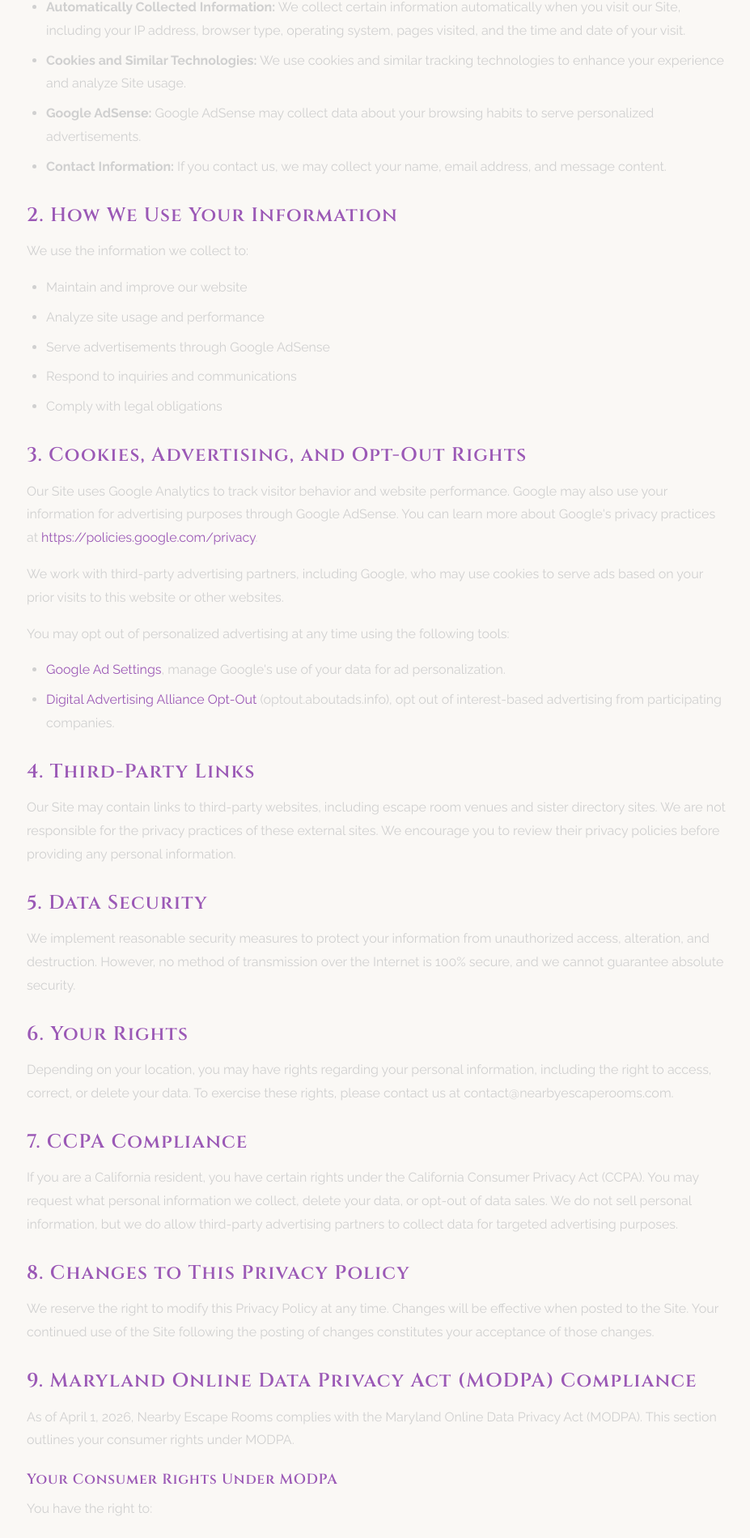
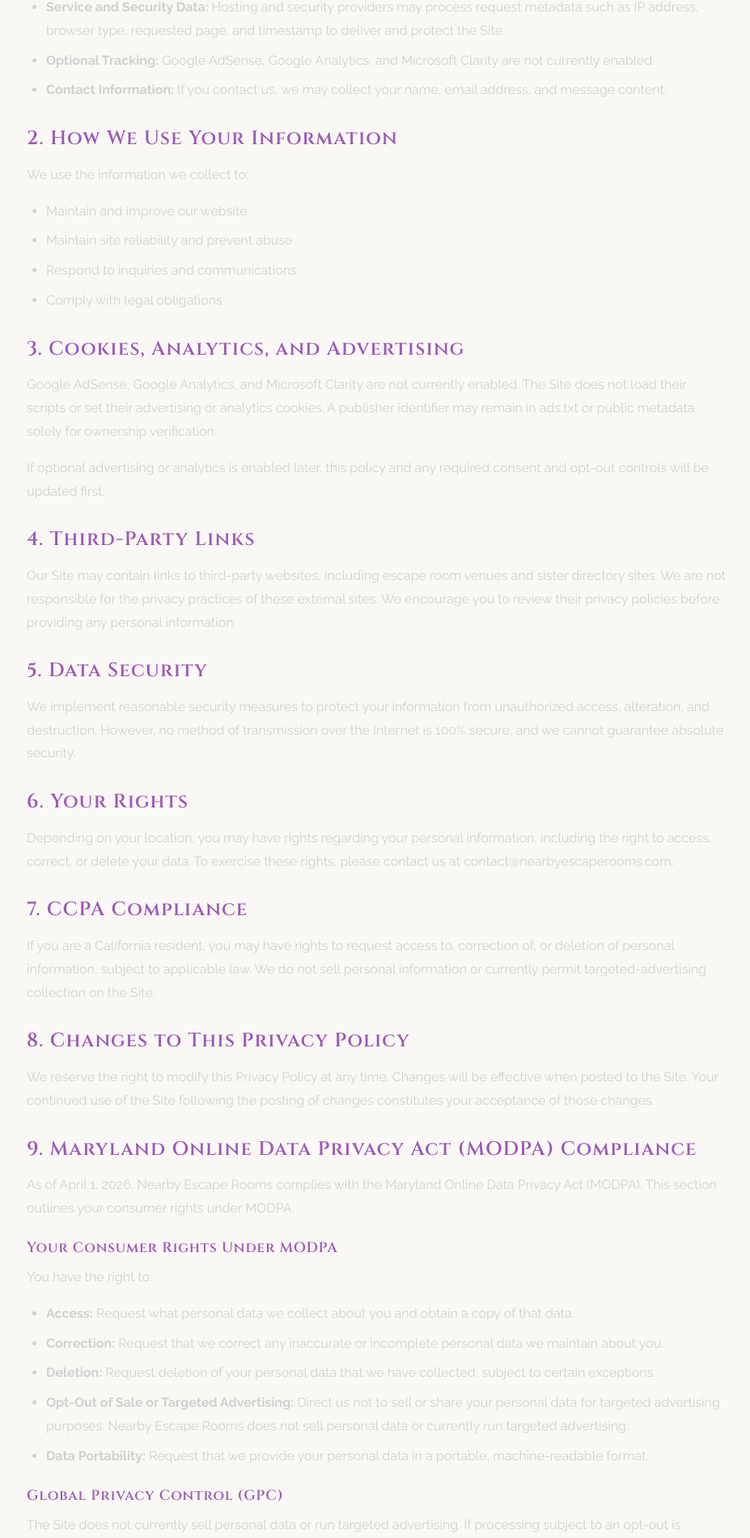
Before and after one commit to raiderj77/nearbyescaperooms, a Next.js app: page /privacy in a window 1280 px wide. Shown: the part 475-2374 px from the top of the page at 81% size, without its empty margins (173-1100 px from the left). Built offline with nearby package versions, Linux system fonts and the light colour scheme.

Commit message:
Disable unapproved tracking and harden privacy (#6)

```diff
--- a/next.config.ts
+++ b/next.config.ts
@@ -28,7 +28,7 @@
           },
           {
             key: "Content-Security-Policy",
-            value: "default-src 'self'; script-src 'self' 'unsafe-inline' 'unsafe-eval' googleadservices.com pagead2.googlesyndication.com; style-src 'self' 'unsafe-inline'; img-src 'self' data: https:; connect-src 'self' googleadservices.com pagead2.googlesyndication.com",
+            value: "default-src 'self'; script-src 'self' 'unsafe-inline'; style-src 'self' 'unsafe-inline'; img-src 'self' data: https:; font-src 'self' data:; connect-src 'self'; frame-src 'self';",
           },
         ],
       },
--- a/package.json
+++ b/package.json
@@ -6,10 +6,11 @@
     "dev": "next dev",
     "build": "next build",
     "start": "next start",
-    "lint": "next lint"
+    "lint": "next lint",
+    "test:privacy": "node --test tests/privacy-security.test.mjs"
   },
   "dependencies": {
-    "next": "^15.5.14",
+    "next": "15.5.20",
     "react": "^19.0.0",
     "react-dom": "^19.0.0"
   },
--- a/src/app/layout.tsx
+++ b/src/app/layout.tsx
@@ -1,6 +1,4 @@
 import type { Metadata } from 'next';
-import Script from 'next/script';
-import { headers } from 'next/headers';
 import { Cinzel, Raleway } from 'next/font/google';
 import './globals.css';
 
@@ -34,26 +32,12 @@
   { name: 'All Skating Rinks', href: 'https://allskatingrinks.com' }, { name: 'Soak USA', href: 'https://soakusa.net' },
 ];
 
-export default async function RootLayout({ children }: { children: React.ReactNode }) {
-  const headersList = await headers()
-  const gpcHeader = headersList.get('sec-gpc') === '1'
+export default function RootLayout({ children }: { children: React.ReactNode }) {
   return (
     <html lang="en" className={`${cinzel.variable} ${raleway.variable}`}>
       <head>
         <meta name="msvalidate.01" content="C4C9B6256BDEDED169E4DE01CA953390" />
         <meta name="viewport" content="width=device-width, initial-scale=1" />
-        <script dangerouslySetInnerHTML={{ __html: `window.dataLayer=window.dataLayer||[];function gtag(){dataLayer.push(arguments);}gtag('consent','default',{ad_storage:'denied',ad_user_data:'denied',ad_personalization:'denied',analytics_storage:'denied',functionality_storage:'denied',personalization_storage:'denied',wait_for_update:500});` }} />
-        {!gpcHeader && (<>
-          <Script src="https://pagead2.googlesyndication.com/pagead/js/adsbygoogle.js?client=ca-pub-7171402107622932" strategy="afterInteractive" />
-          <Script id="microsoft-clarity" strategy="afterInteractive">{`(function(c,l,a,r,i,t,y){c[a]=c[a]||function(){(c[a].q=c[a].q||[]).push(arguments)};t=l.createElement(r);t.async=1;t.src="https://www.clarity.ms/tag/"+i;y=l.getElementsByTagName(r)[0];y.parentNode.insertBefore(t,y)})(window,document,"clarity","script","vsqobt7va0");`}</Script>
-          <Script src="https://www.googletagmanager.com/gtag/js?id=G-ZPMF0XLZXE" strategy="afterInteractive" />
-          <Script id="google-analytics" strategy="afterInteractive">
-            {`window.dataLayer = window.dataLayer || []; function gtag(){dataLayer.push(arguments);} gtag('js', new Date()); gtag('config', 'G-ZPMF0XLZXE');`}
-          </Script>
-        </>)}
-        <Script id="gpc-client-check" strategy="afterInteractive" dangerouslySetInnerHTML={{
-          __html: `(function(){var g=typeof navigator!=='undefined'&&!!navigator.globalPrivacyControl;var c=document.cookie.indexOf('empire_gpc=1')!==-1;if(g||c){window.dataLayer=window.dataLayer||[];function gtag(){dataLayer.push(arguments);}gtag('consent','update',{ad_storage:'denied',ad_user_data:'denied',ad_personalization:'denied',analytics_storage:'denied',functionality_storage:'denied',personalization_storage:'denied'});}})();`
-        }} />
       </head>
       <body>
         <header style={{ background: 'var(--void)', borderBottom: '3px solid var(--crimson)', position: 'sticky', top: 0, zIndex: 1000, boxShadow: '0 2px 24px rgba(10,10,15,0.7)' }}>
--- a/src/app/privacy/page.tsx
+++ b/src/app/privacy/page.tsx
@@ -68,9 +68,8 @@
         <h2>1. Information We Collect</h2>
         <p>We may collect information about you in various ways:</p>
         <ul>
-          <li><strong>Automatically Collected Information:</strong> We collect certain information automatically when you visit our Site, including your IP address, browser type, operating system, pages visited, and the time and date of your visit.</li>
-          <li><strong>Cookies and Similar Technologies:</strong> We use cookies and similar tracking technologies to enhance your experience and analyze Site usage.</li>
-          <li><strong>Google AdSense:</strong> Google AdSense may collect data about your browsing habits to serve personalized advertisements.</li>
+          <li><strong>Service and Security Data:</strong> Hosting and security providers may process request metadata such as IP address, browser type, requested page, and timestamp to deliver and protect the Site.</li>
+          <li><strong>Optional Tracking:</strong> Google AdSense, Google Analytics, and Microsoft Clarity are not currently enabled.</li>
           <li><strong>Contact Information:</strong> If you contact us, we may collect your name, email address, and message content.</li>
         </ul>
 
@@ -78,26 +77,18 @@
         <p>We use the information we collect to:</p>
         <ul>
           <li>Maintain and improve our website</li>
-          <li>Analyze site usage and performance</li>
-          <li>Serve advertisements through Google AdSense</li>
+          <li>Maintain site reliability and prevent abuse</li>
           <li>Respond to inquiries and communications</li>
           <li>Comply with legal obligations</li>
         </ul>
 
-        <h2>3. Cookies, Advertising, and Opt-Out Rights</h2>
+        <h2>3. Cookies, Analytics, and Advertising</h2>
         <p>
-          Our Site uses Google Analytics to track visitor behavior and website performance. Google may also use your information for advertising purposes through Google AdSense. You can learn more about Google's privacy practices at <a href="https://policies.google.com/privacy" style={{ color: "#9b59b6" }}>https://policies.google.com/privacy</a>.
+          Google AdSense, Google Analytics, and Microsoft Clarity are not currently enabled. The Site does not load their scripts or set their advertising or analytics cookies. A publisher identifier may remain in ads.txt or public metadata solely for ownership verification.
         </p>
         <p>
-          We work with third-party advertising partners, including Google, who may use cookies to serve ads based on your prior visits to this website or other websites.
+          If optional advertising or analytics is enabled later, this policy and any required consent and opt-out controls will be updated first.
         </p>
-        <p>
-          You may opt out of personalized advertising at any time using the following tools:
-        </p>
-        <ul>
-          <li><a href="https://ads.google.com/settings" rel="nofollow noopener noreferrer" target="_blank" style={{ color: "#9b59b6" }}>Google Ad Settings</a>, manage Google's use of your data for ad personalization.</li>
-          <li><a href="https://optout.aboutads.info" rel="nofollow noopener noreferrer" target="_blank" style={{ color: "#9b59b6" }}>Digital Advertising Alliance Opt-Out</a> (optout.aboutads.info), opt out of interest-based advertising from participating companies.</li>
-        </ul>
 
         <h2>4. Third-Party Links</h2>
         <p>
@@ -116,7 +107,7 @@
 
         <h2>7. CCPA Compliance</h2>
         <p>
-          If you are a California resident, you have certain rights under the California Consumer Privacy Act (CCPA). You may request what personal information we collect, delete your data, or opt-out of data sales. We do not sell personal information, but we do allow third-party advertising partners to collect data for targeted advertising purposes.
+          If you are a California resident, you may have rights to request access to, correction of, or deletion of personal information, subject to applicable law. We do not sell personal information or currently permit targeted-advertising collection on the Site.
         </p>
 
         <h2>8. Changes to This Privacy Policy</h2>
@@ -135,18 +126,18 @@
           <li><strong>Access:</strong> Request what personal data we collect about you and obtain a copy of that data.</li>
           <li><strong>Correction:</strong> Request that we correct any inaccurate or incomplete personal data we maintain about you.</li>
           <li><strong>Deletion:</strong> Request deletion of your personal data that we have collected, subject to certain exceptions.</li>
-          <li><strong>Opt-Out of Sale or Targeted Advertising:</strong> Direct us not to sell or share your personal data for targeted advertising purposes. Nearby Escape Rooms does not sell personal data; however, we do work with advertising partners who may use your data for targeted advertising.</li>
+          <li><strong>Opt-Out of Sale or Targeted Advertising:</strong> Direct us not to sell or share your personal data for targeted advertising purposes. Nearby Escape Rooms does not sell personal data or currently run targeted advertising.</li>
           <li><strong>Data Portability:</strong> Request that we provide your personal data in a portable, machine-readable format.</li>
         </ul>
 
         <h3>Global Privacy Control (GPC)</h3>
         <p>
-          Nearby Escape Rooms honors Global Privacy Control (GPC) signals. If your browser or device sends a GPC signal (Sec-GPC: 1 header), we automatically treat this as a universal opt-out signal and disable all analytics, advertising tracking, and personalization features. No additional action is required if you have GPC enabled.
+          The Site does not currently sell personal data or run targeted advertising. If processing subject to an opt-out is introduced later, we will honor applicable Global Privacy Control signals.
         </p>
 
         <h3>Data Sales</h3>
         <p>
-          Nearby Escape Rooms does not sell personal data. We may share data with advertising partners for the purpose of serving targeted advertisements, which may be considered a "share" under MODPA. You may opt out of this sharing by enabling GPC or by contacting us at the email address below.
+          Nearby Escape Rooms does not sell personal data or currently share data with advertising partners for targeted advertising.
         </p>
 
         <h3>How to Exercise Your Rights</h3>
@@ -169,7 +160,7 @@
         </p>
 
         <div className="last-updated">
-          Last Updated: April 2026
+          Last Updated: July 13, 2026
         </div>
       </div>
     </>
```
Also changed, not shown: src/lib/gpc.ts (deleted, +0 -24 lines), src/middleware.ts (deleted, +0 -19 lines), 2 other files (tests, documents, lock files or other folders).
